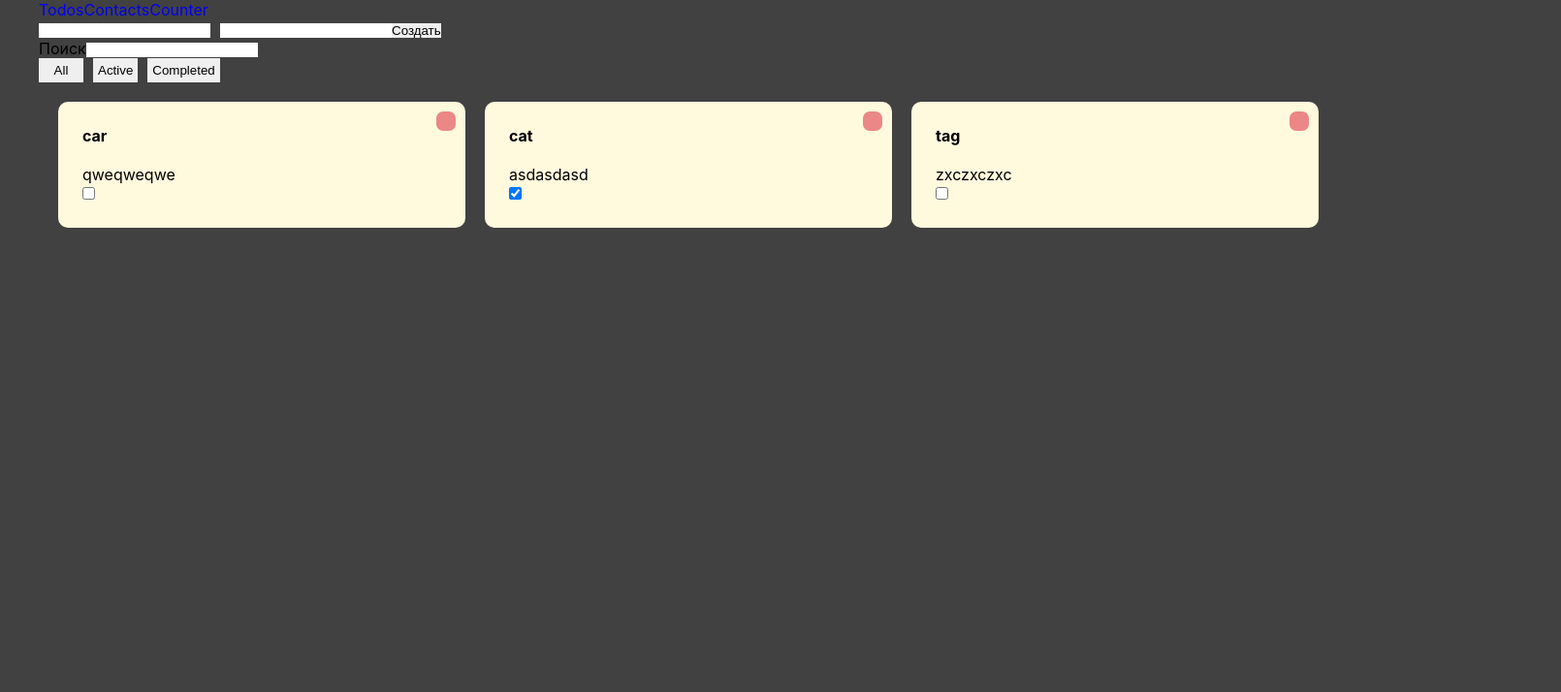
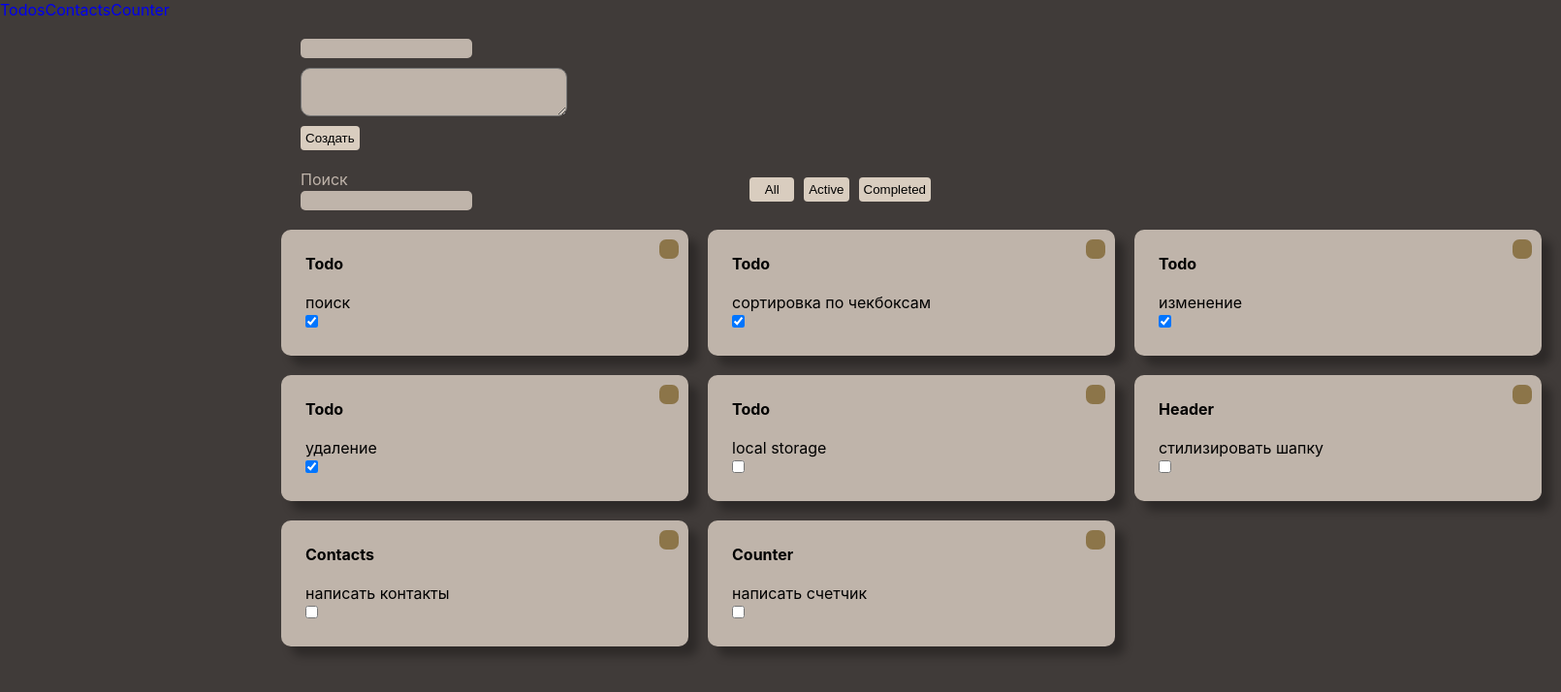
Before and after one commit to Radkovskiy/SkillSync, a React (Create React App) app: page /todos in a window 1280 px wide. Shown: the top 714 px of the page at 97% size, 1610 px wide, since content can reach past the window. Built offline with nearby package versions, Linux system fonts and the light colour scheme.

Commit message:
added editing name

```diff
--- a/src/components/todos/FilterButtons.jsx
+++ b/src/components/todos/FilterButtons.jsx
@@ -15,9 +15,15 @@ const FilterButtons = () => {
 
   return (
     <div>
-      <button onClick={() => handleFilterChange(statusFilters.all)} /* selected={filter === statusFilters.all} */>All</button>
-      <button onClick={() => handleFilterChange(statusFilters.active)} /* selected={filter === statusFilters.active} */>Active</button>
-      <button onClick={() => handleFilterChange(statusFilters.completed)} /* selected={filter === statusFilters.completed} */>Completed</button>
+      <button
+        className="button"
+        onClick={() => handleFilterChange(statusFilters.all)} /* selected={filter === statusFilters.all} */>All</button>
+      <button
+        className="button"
+        onClick={() => handleFilterChange(statusFilters.active)} /* selected={filter === statusFilters.active} */>Active</button>
+      <button
+        className="button"
+        onClick={() => handleFilterChange(statusFilters.completed)} /* selected={filter === statusFilters.completed} */>Completed</button>
     </div>
   )
 }
--- a/src/components/todos/RenderTodos.jsx
+++ b/src/components/todos/RenderTodos.jsx
@@ -16,27 +16,24 @@ padding: 20px;
 margin-left: auto;
 margin-right: auto;
 `
-
 const TodoItem = styled.li`
 position: relative;
-background-color: #fff9de;
+background-color:#BFB4AA;
 width: 420px;
-/* margin-bottom: 20px; */
 border-radius: 10px;
 padding: 25px;
+box-shadow: 10px 10px 10px 0px rgba(0, 0, 0, 0.3);
 `
-
 const TodoName = styled.p`
 margin-bottom: 20px;
 font-weight: bold;
 `
-
 const DeleteBtn = styled.button`
 position: absolute;
 width: 20px;
 height: 20px;
 border-radius: 7px;
-background-color: #eb8787;
+background-color: #8C7549;
 right: 10px;
 top: 10px;
 `
@@ -65,6 +62,7 @@ const RenderTodos = () => {
   const dispatch = useDispatch()
   const { todoArr, searchValue, statusFilter } = useSelector((state) => state)
   const [editingTodo, setEditingTodo] = useState(null);
+  const [editingEl, setEditingEl] = useState(null);
 
   const handleRemove = (id) => {
     dispatch({
@@ -84,15 +82,34 @@ const RenderTodos = () => {
     })
   }
 
-  const changeValue = (e, id) => {
+  const changeValue = (e, id, type) => {
     const value = e.currentTarget.value
     if (!value.length) return
-    dispatch({
-      type: 'editDescription',
-      payload: {
-        value, id
-      }
-    })
+
+    switch (type) {
+      case 'name':
+        dispatch({
+          type: 'editName',
+          payload: {
+            value, id
+          }
+        });
+        break;
+
+
+      case 'description':
+        dispatch({
+          type: 'editDescription',
+          payload: {
+            value, id
+          }
+        });
+        break;
+
+      default:
+        break;
+    }
+
   }
 
   const filteredTodosByValue = onFilterTodosByValue(todoArr, searchValue)
@@ -102,15 +119,28 @@ const RenderTodos = () => {
     <TodoList>
       {visibleTodos.map(({ name, description, id, completed }) => (
         <TodoItem key={id}>
-          <TodoName>{name}</TodoName>
+          <TodoName onDoubleClick={() => {
+            setEditingEl('name')
+            setEditingTodo(id)
+          }}>{editingEl === 'name' && editingTodo === id ?
+            <input
+              placeholder={`${name}`}
+              onBlur={e => {
+                setEditingTodo(null)
+                changeValue(e, id, 'name')
+              }} />
+            : name}</TodoName>
           <p
-            onDoubleClick={() => setEditingTodo(id)}>
-            {editingTodo === id ?
+            onDoubleClick={() => {
+              setEditingEl('description')
+              setEditingTodo(id)
+            }}>
+            {editingEl === 'description' && editingTodo === id ?
               <input
                 placeholder={`${description}`}
                 onBlur={e => {
                   setEditingTodo(null)
-                  changeValue(e, id)
+                  changeValue(e, id, 'description')
                 }} />
               : description}
           </p>
--- a/src/components/todos/SearchBar.jsx
+++ b/src/components/todos/SearchBar.jsx
@@ -17,8 +17,9 @@ const SearchBar = () => {
 
   return (
     <div>
-      Поиск
+      <p className='search'>Поиск</p>
       <input
+        className='searchInput input'
         type='text'
         onChange={onFilter}
       />
--- a/src/components/todos/TodoForm.jsx
+++ b/src/components/todos/TodoForm.jsx
@@ -50,20 +50,26 @@ const TodoForm = () => {
   }
 
   return (
-    <form onSubmit={handleSubmit}>
+    <form
+      className='formWrapp'
+      onSubmit={handleSubmit}>
       <NameInput
+        className='inputName input'
         type='text'
         name='name'
         onChange={handleChange}
         value={name}
       />
-      <input
+      <textarea
+        className='inputDescription input'
         type='text'
         name='description'
         onChange={handleChange}
         value={description}
       />
-      <button type='submit'>
+      <button
+        className='button'
+        type='submit'>
         Создать
       </button>
     </form>
--- a/src/components/todos/Todos.jsx
+++ b/src/components/todos/Todos.jsx
@@ -8,12 +8,14 @@ import FilterButtons from './FilterButtons'
 
 const Todos = () => {
   return (
-    <>
+    <div className='container'>
       <TodoForm />
-      <SearchBar />
-      <FilterButtons/>
+      <div className='filtersWrapp'>
+        <SearchBar />
+        <FilterButtons />
+      </div>
       <RenderTodos />
-    </>
+    </div>
   )
 }
 
--- a/src/components/todos/templateTodo.js
+++ b/src/components/todos/templateTodo.js
@@ -1,19 +1,49 @@
 export const todosTemplate = [{
-  name: 'car',
-  description: 'qweqweqwe',
-  completed: false,
+  name: 'Todo',
+  description: 'поиск',
+  completed: true,
   id: 1
 },
 {
-  name: 'cat',
-  description: 'asdasdasd',
+  name: 'Todo',
+  description: 'сортировка по чекбоксам',
   completed: true,
   id: 2
 },
 {
-  name: 'tag',
-  description: 'zxczxczxc',
+  name: 'Todo',
+  description: 'изменение',
+  completed: true,
+  id: 3
+},
+{
+  name: 'Todo',
+  description: 'удаление',
+  completed: true,
+  id: 4
+},
+{
+  name: 'Todo',
+  description: 'local storage',
   completed: false,
-  id: 3
-}
+  id: 5
+},
+{
+  name: 'Header',
+  description: 'стилизировать шапку',
+  completed: false,
+  id: 6
+},
+{
+  name: 'Contacts',
+  description: 'написать контакты',
+  completed: false,
+  id: 7
+},
+{
+  name: 'Counter',
+  description: 'написать счетчик',
+  completed: false,
+  id: 8
+},
 ]
--- a/src/index.css
+++ b/src/index.css
@@ -4,15 +4,71 @@ body {
   font-family: -apple-system, BlinkMacSystemFont, 'Segoe UI', 'Roboto', 'Oxygen',
     'Ubuntu', 'Cantarell', 'Fira Sans', 'Droid Sans', 'Helvetica Neue',
     sans-serif;
-    background-color: rgb(65, 65, 65);
-    margin-left: 30px;
-    margin-right: 30px;
-    padding-left: 10px;
-    padding-right: 10px;
+  background-color: #403B39;
+
 }
 
-div>button {
+.container {
+  margin-left: 250px;
+  margin-right: 250px;
+  padding-left: 20px;
+  padding-right: 20px;
+}
+
+.input {
+  height: 20px;
+  border-radius: 5px;
+  background-color: #BFB4AA;
+}
+
+.inputName {
+  margin-bottom: 10px;
+}
+
+.inputDescription {
+  min-width: 275px;
+  min-height: 50px;
+  max-width: 420px;
+  max-height: 133px;
+  margin-bottom: 10px;
+  border-radius: 10px;
+}
+
+.button {
   margin-right: 10px;
   padding: 5px;
   min-width: 46px;
+  background-color: #D9CDBF;
+  border-radius: 4px;
 }
+
+.formWrapp {
+  display: flex;
+  align-items: flex-start;
+  flex-wrap: wrap;
+  flex-direction: column;
+  align-content: flex-start;
+  justify-content: flex-start;
+
+  padding: 20px 40px 20px 40px;
+}
+
+.filtersWrapp {
+  display: flex;
+  justify-content: space-between;
+  align-items: center;
+  padding-left: 40px;
+  padding-right: 40px;
+}
+
+.search {
+  color: #BFB4AA;
+}
+
+
+
+.filterBtnsWrapp {
+  margin-left: 500px;
+}
+
+div>button {}
--- a/src/store/store.js
+++ b/src/store/store.js
@@ -53,6 +53,17 @@ const reducer = (state, action) => {
         })
       };
 
+    case 'editName':
+      return {
+        ...state,
+        todoArr: state.todoArr.map(todo => {
+          if (todo.id === action.payload.id) {
+            return { ...todo, name: action.payload.value };
+          }
+          return todo;
+        })
+      };
+
 
     default:
       return state;
```
